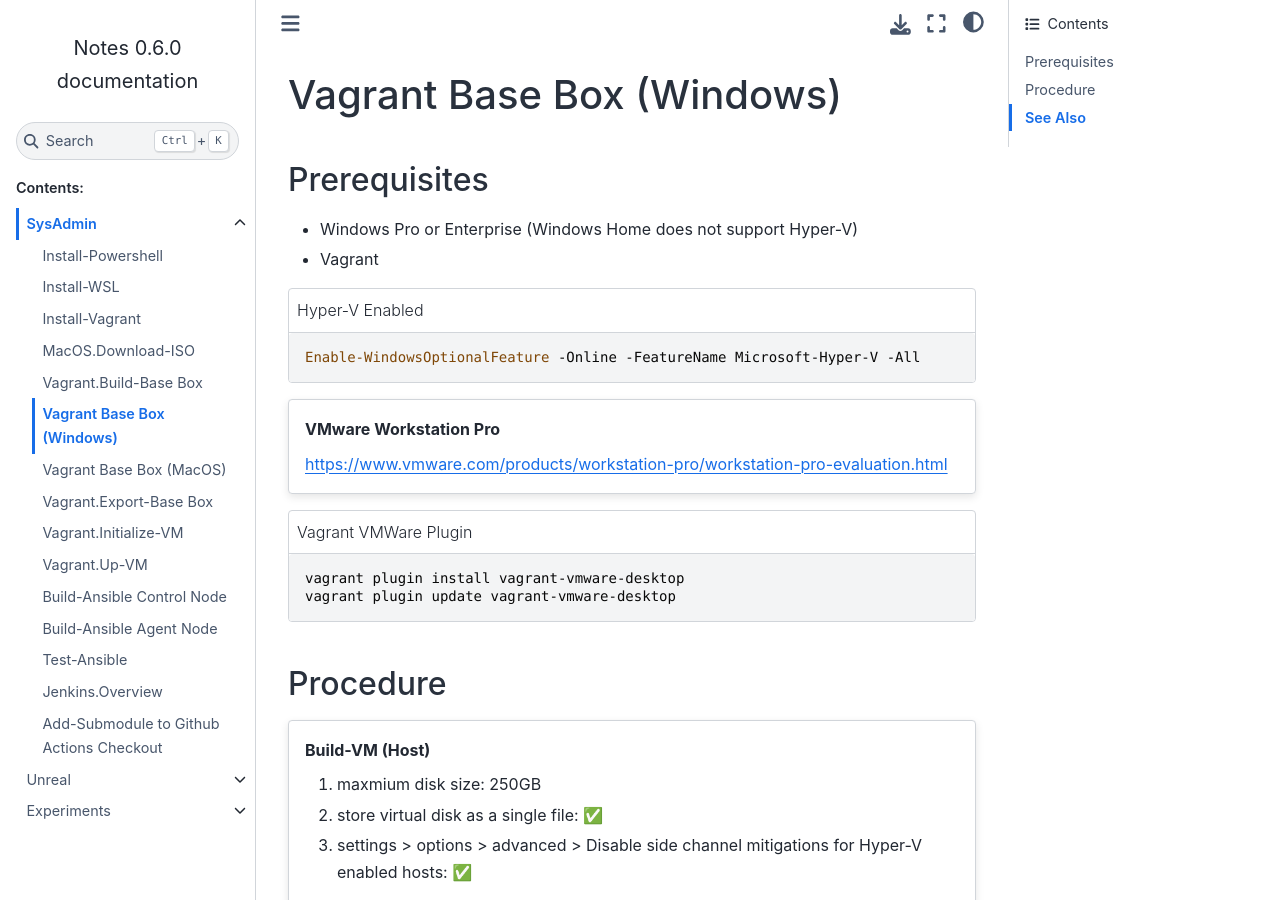
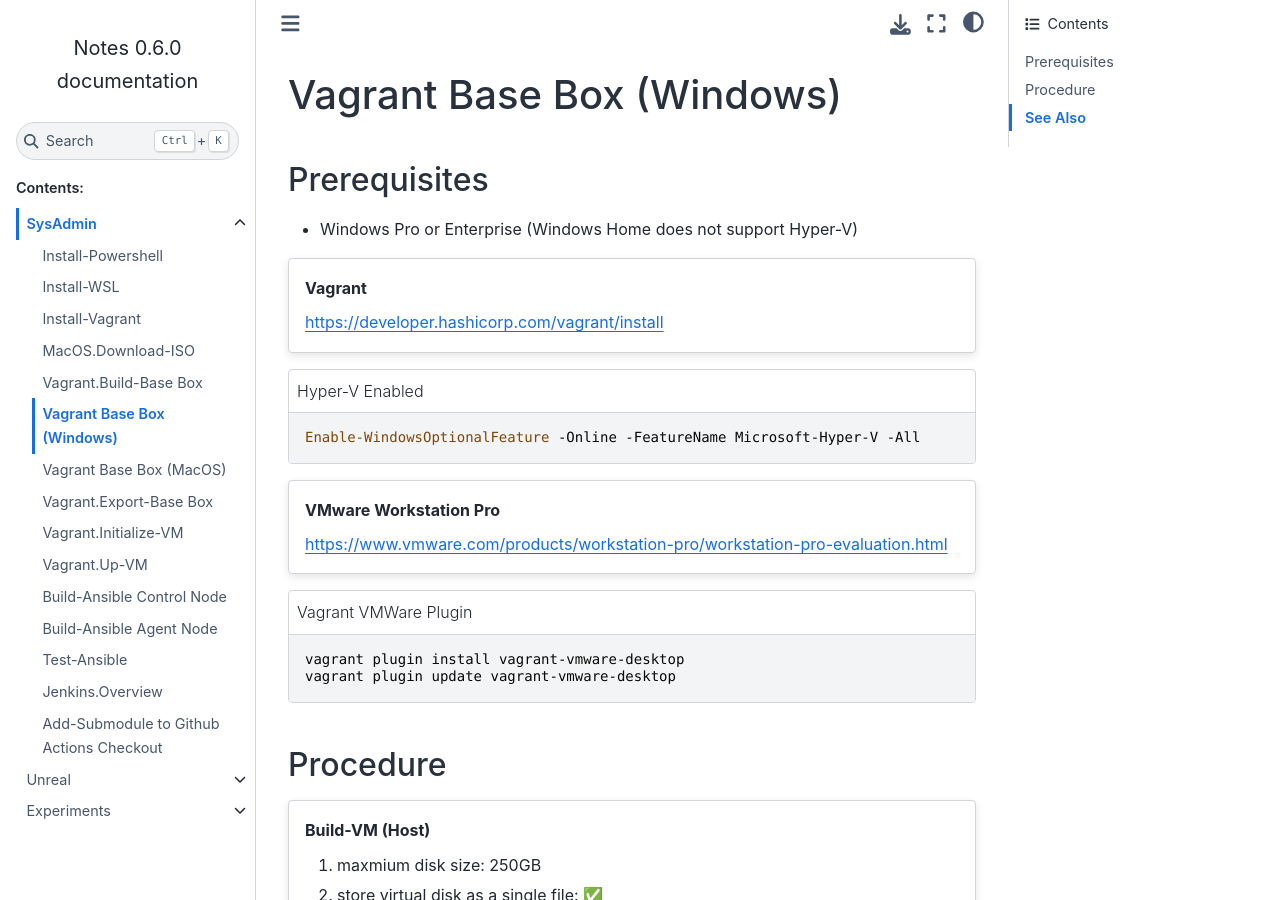
Before and after one commit to Liimurr/notes, a Sphinx documentation site: the page built from doc/src/Vagrant.Build-BaseBox_Windows.rst, in a window 1280 px wide and 900 px high. Built offline with Sphinx 7.4.7 and the Sphinx Book theme 1.1.4, drawn with Linux system fonts in a browser that asks for light colours; pages that are not in the unit, such as notebooks, are missing from menus; some of the changed lines change nothing that is shown.

Commit message:
update windows instructions

```diff
--- a/doc/src/Vagrant.Build-BaseBox_Windows.rst
+++ b/doc/src/Vagrant.Build-BaseBox_Windows.rst
@@ -4,7 +4,10 @@ Vagrant Base Box (Windows)
 Prerequisites
 -------------
 - Windows Pro or Enterprise (Windows Home does not support Hyper-V)
-- Vagrant
+
+.. card:: Vagrant
+
+   https://developer.hashicorp.com/vagrant/install
 
 .. code-block:: powershell
    :caption: Hyper-V Enabled
```
